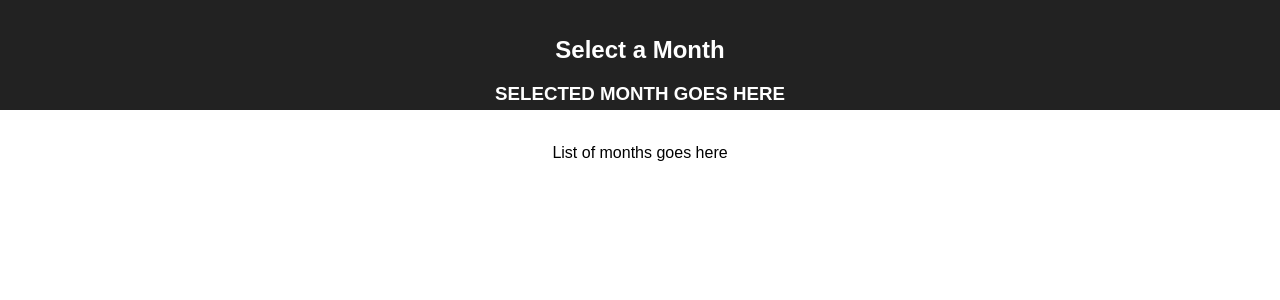
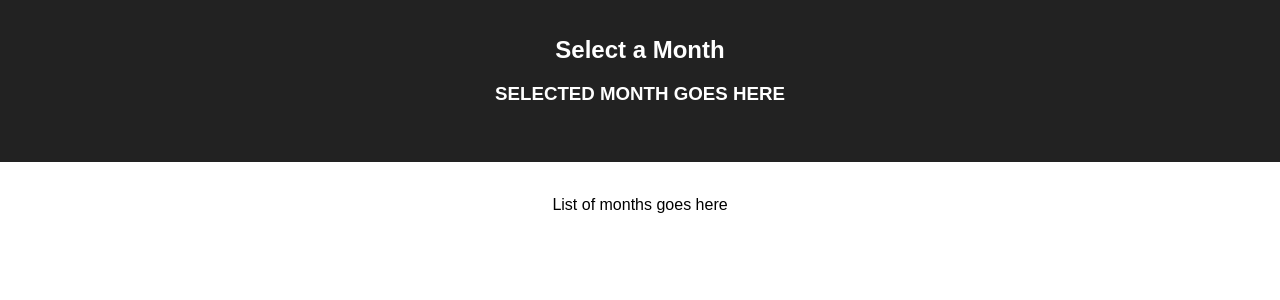
Before and after one commit to petestapp/react-month-picker-auth0, a React (Create React App) app: page / in a window 1280 px wide. Shown: the top 300 px of the page. Built offline with nearby package versions, Linux system fonts and the light colour scheme.

Commit message:
Fixed CSS that prevented month from being displayed when zoomed in.

```diff
--- a/src/components/App/App.css
+++ b/src/components/App/App.css
@@ -4,7 +4,7 @@
 
 .App-header {
   background-color: #222;
-  height: 70px;
+  min-height: 120px;
   padding: 20px;
   color: white;
 }
```
